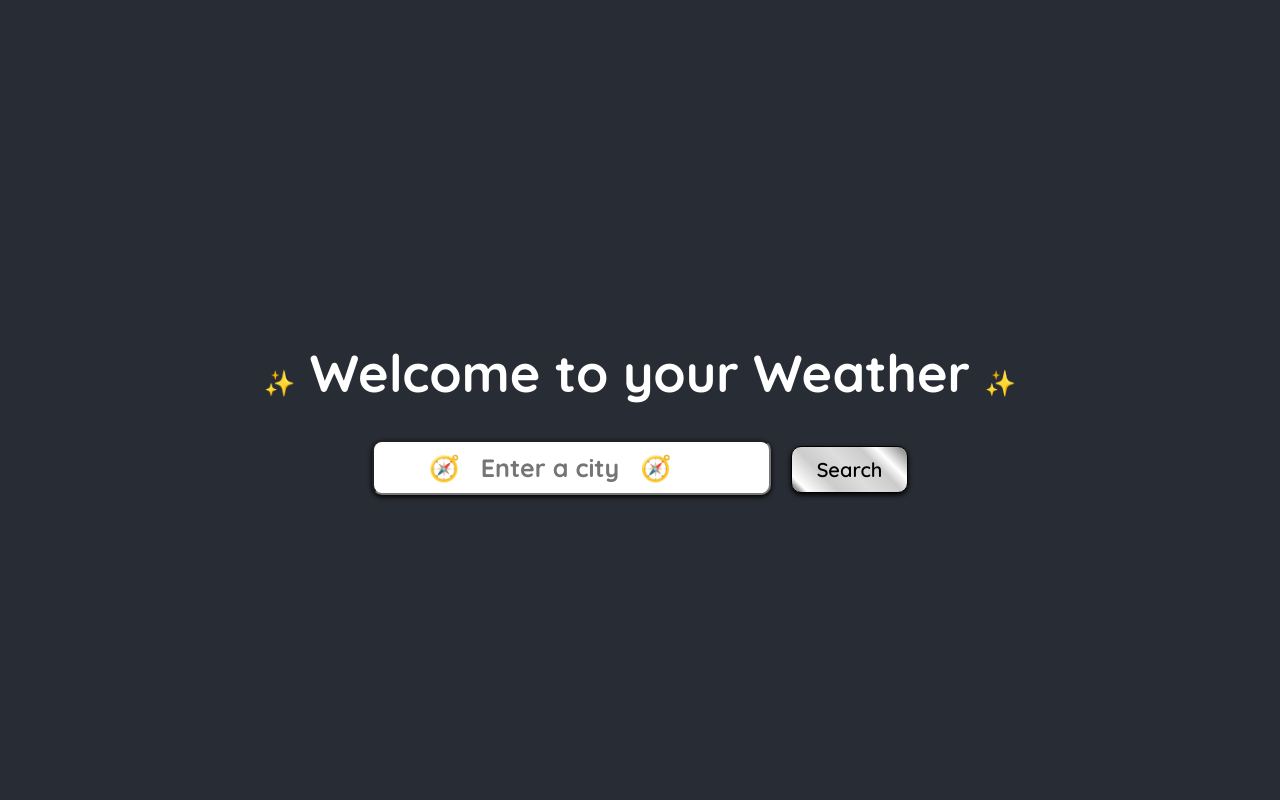
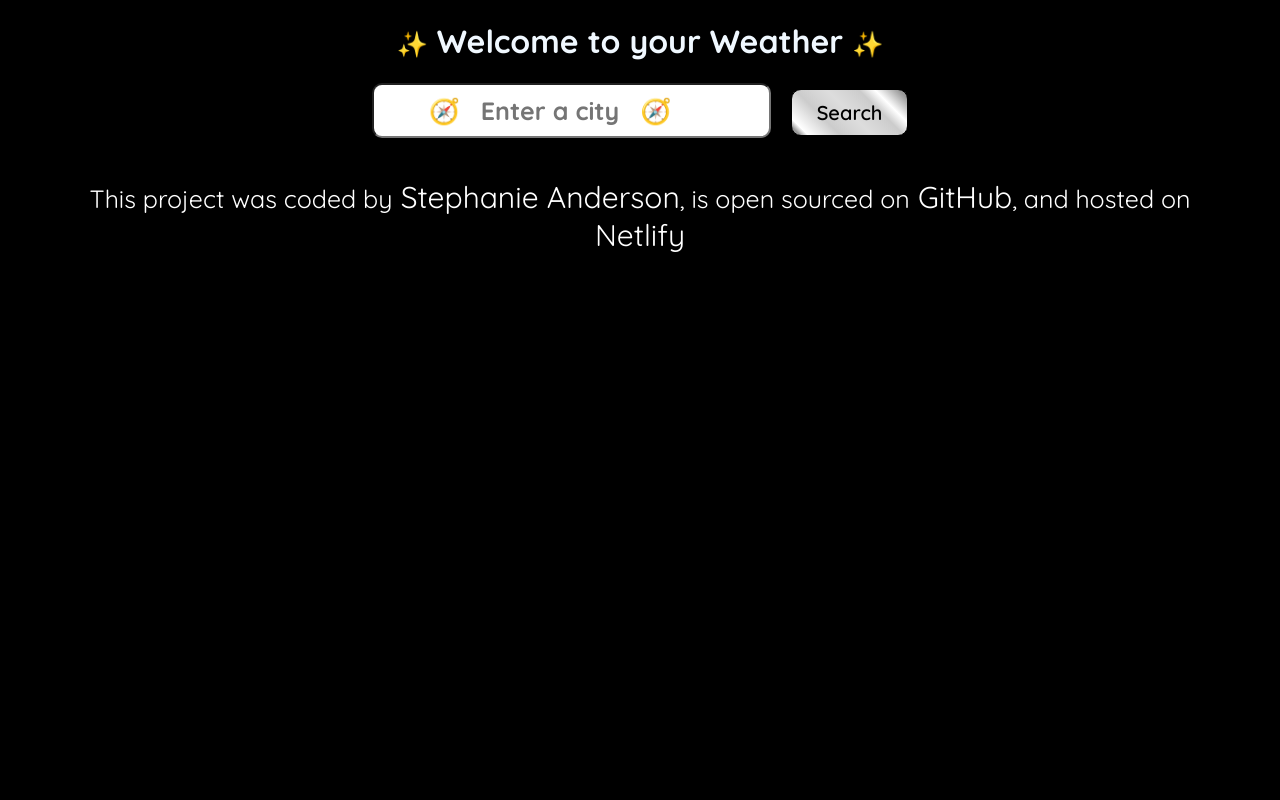
Before and after one commit to IslaAdventura/weather-react, a React (Create React App) app: page / in a window 1280 px wide. Shown: the top 800 px of the page. Built offline with nearby package versions, Linux system fonts and the light colour scheme; a web font is replaced by a local one.

Commit message:
added website title

```diff
--- a/public/index.html
+++ b/public/index.html
@@ -38,7 +38,7 @@
       rel="stylesheet"
     />
 
-    <title>React App</title>
+    <title>React Weather App</title>
   </head>
   <body>
     <noscript>You need to enable JavaScript to run this app.</noscript>
--- a/src/App.css
+++ b/src/App.css
@@ -1,31 +1,5 @@
 .App {
   text-align: center;
-}
-
-.App-logo {
-  height: 40vmin;
-  pointer-events: none;
-}
-
-@media (prefers-reduced-motion: no-preference) {
-  .App-logo {
-    animation: App-logo-spin infinite 20s linear;
-  }
-}
-
-.App-header {
-  background-color: #282c34;
-  min-height: 100vh;
-  display: flex;
-  flex-direction: column;
-  align-items: center;
-  justify-content: center;
-  font-size: calc(10px + 2vmin);
-  color: white;
-}
-
-.App-link {
-  color: #61dafb;
 }
 
 .App footer {
@@ -40,12 +14,3 @@
   font-style: bold;
   text-decoration: none;
 }
-
-@keyframes App-logo-spin {
-  from {
-    transform: rotate(0deg);
-  }
-  to {
-    transform: rotate(360deg);
-  }
-}
```
Also changed, not shown: public/logo192.png (deleted), public/logo512.png (deleted).
